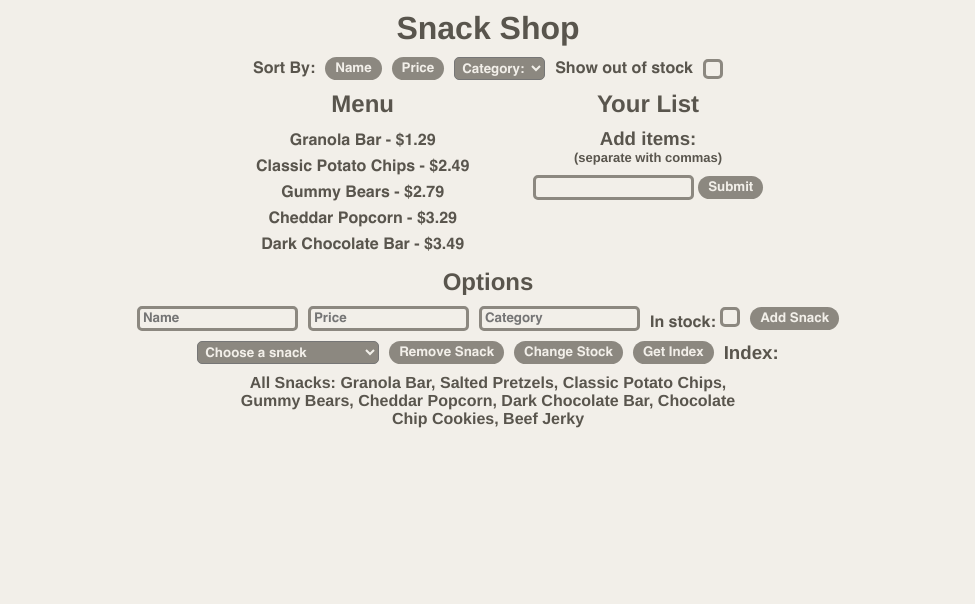
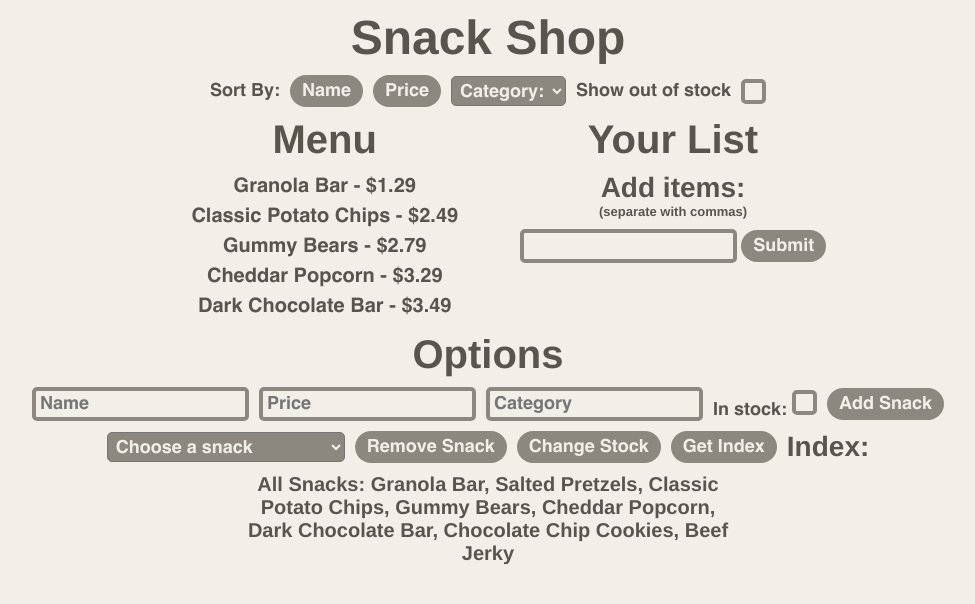
Before and after one commit to jevenshirrell/snacks_manager, a plain HTML site: page index.html in a window 1280 px wide. Shown: the whole page, without its empty margins (152-1127 px from the left). Drawn offline with Linux system fonts and the light colour scheme.

Commit message:
Updated styles
Finishing touches on CSS/HTML

```diff
--- a/index.html
+++ b/index.html
@@ -48,7 +48,7 @@
         <div class="getIndex">
             <select name="snackSelector" id="getIndex"></select>
             <button id="remove" onclick="removeChosenSnack()">Remove Snack</button>
-            <button id="stock" onclick="changeStock()">Change Stock</button>
+            <button id="changeStock" onclick="changeStock()">Change Stock</button>
             <input type="submit" value="Get Index" onclick="updateIndex()">
             <h3 id="indexLabel">Index: </h3>
         </div>
--- a/style.css
+++ b/style.css
@@ -27,6 +27,12 @@ body {
     align-items: center;
     justify-content: center;
 }
+h1 {font-size: 3rem;}
+h2 {font-size: 2.5rem;}
+h3 {font-size: 1.75rem;}
+h4, li {font-size: 1.25rem;}
+p, input, button, select, label {font-size: 1.125rem;}
+
 
 /* list */
 ul {
@@ -49,7 +55,7 @@ li {
 button, input[type="submit"] {
     border-radius: 50px;
     border: none;
-    padding: 5px 10px;
+    padding: 7px 12px;
     color: var(--bg);
     background-color: var(--panel);
     font-family: Helvetica;
@@ -68,15 +74,14 @@ option:disabled {
     display: flex;
     align-items: center;
     gap: 10px;
-    /* margin-left: 25px; */
 }
 input[type="checkbox"] {
     appearance: none;
-    height: 20px;
-    width: 20px;
+    height: 25px;
+    width: 25px;
     background-color: rgba(0, 0, 0, 0);
     border-radius: 5px;
-    border: 3px solid var(--panel);
+    border: 4px solid var(--panel);
     transition: .25s;
 }
 input[type="checkbox"]:hover {
@@ -92,7 +97,7 @@ input:checked:hover {
 /* category selector */
 select{
     border-radius: 5px;
-    padding: 3px;
+    padding: 4px;
     background-color: var(--panel);
     border-radius: 5px;
     font-family: Helvetica;
@@ -114,7 +119,7 @@ select{
     text-align: center;
 }
 .menuContainer {
-    width: 300px;
+    width: 350px;
 }
 .slContainer p {
     font-size: small;
@@ -129,10 +134,10 @@ select{
 /* text input */
 input[type="text"], input[type="number"] {
     border-radius: 5px;
-    padding: 3px;
+    padding: 4px;
     background-color: rgba(0, 0, 0, 0);
     border-radius: 5px;
-    border: 3px solid var(--panel);
+    border: 4px solid var(--panel);
     font-family: Helvetica;
     color: var(--text);
 }
```
